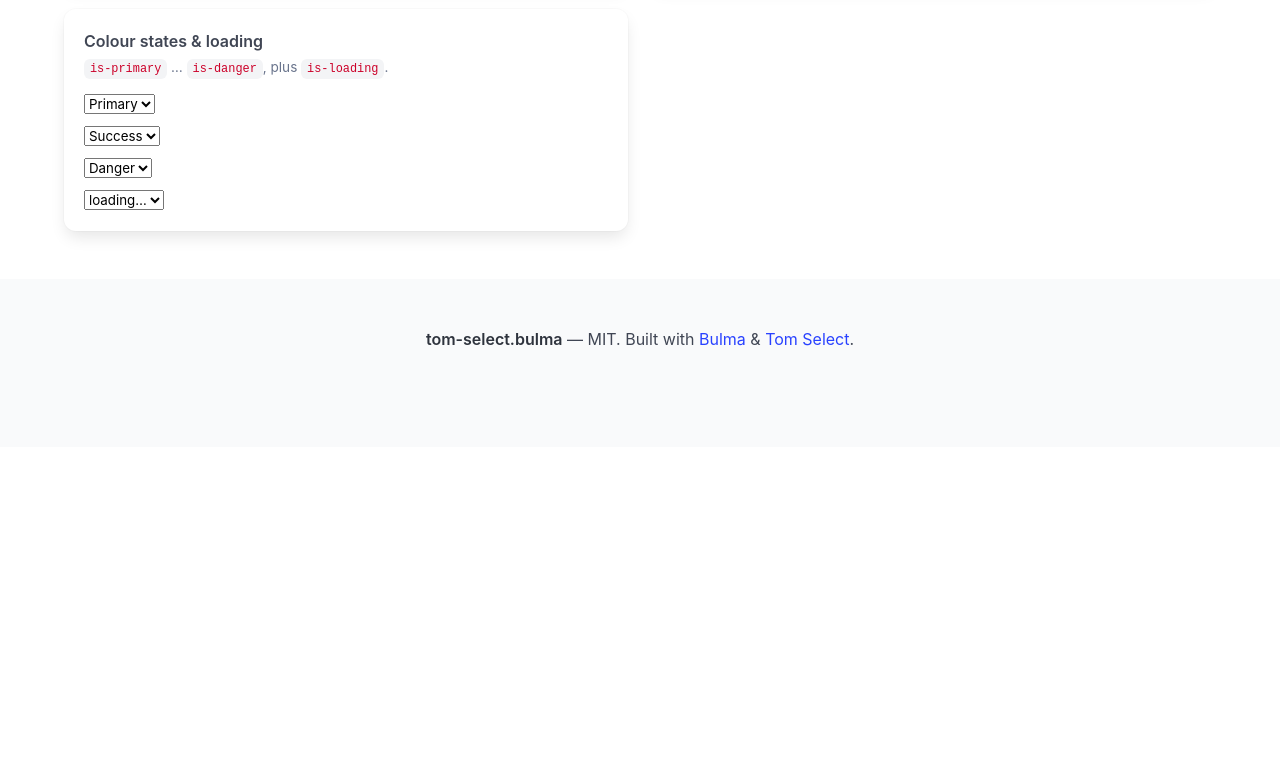
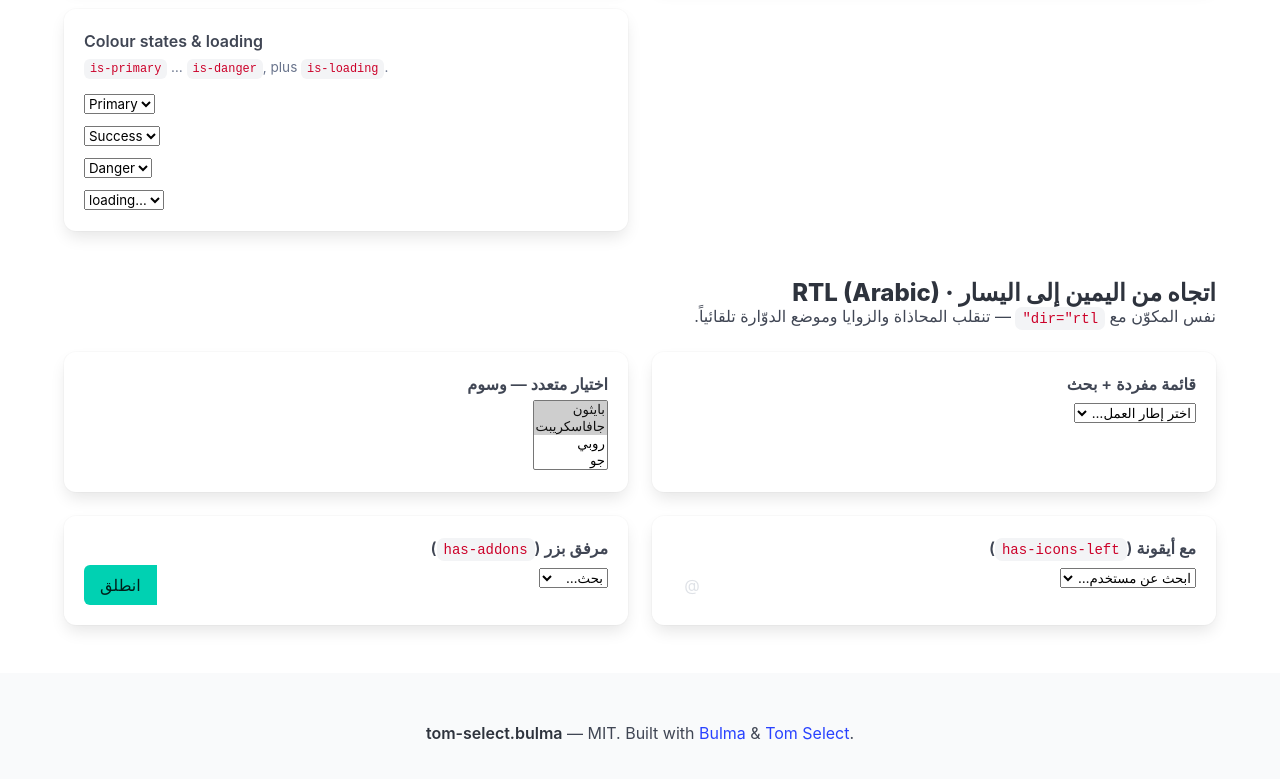
Before and after one commit to raydapay/tom-select-bulma, a website: page docs/index.html in a window 1280 px wide. Shown: the part 1163-1942 px from the top of the page. Before the commit the page ends 1610 px from the top, so only its background shows below. Drawn offline with nearby package versions, Linux system fonts and the light colour scheme; a script that the page names is missing.

Commit message:
feat: RTL support via logical properties; add Arabic demo + screenshots
- has-addons corner-squaring and the is-loading spinner used physical
  left/right; switch to logical properties (border-*-*-radius, inset-inline-end,
  margin/padding-inline-start) so they mirror correctly under dir=rtl.
  LTR output is unchanged.
- Add an RTL (Arabic) showcase section to the demo gallery.
- README: Right-to-left section with a light/dark RTL screenshot pair and a
  note that has-icons-left/right stay physical per Bulma convention.
- Refresh gallery screenshots (now include the RTL section).

```diff
--- a/docs/index.html
+++ b/docs/index.html
@@ -255,6 +255,69 @@
 			</div>
 		</section>
 
+		<!-- Right-to-left (Arabic) showcase -->
+		<section class="section pt-0" dir="rtl" lang="ar">
+			<div class="container">
+				<h2 class="title is-4" style="text-align: start">اتجاه من اليمين إلى اليسار · RTL (Arabic)</h2>
+				<p class="subtitle is-6" style="text-align: start">
+					نفس المكوّن مع <code>dir="rtl"</code> — تنقلب المحاذاة والزوايا وموضع الدوّارة تلقائياً.
+				</p>
+				<div class="columns is-multiline">
+					<div class="column is-half">
+						<div class="box">
+							<p class="demo-label">قائمة مفردة + بحث</p>
+							<select id="r-single" placeholder="اختر إطار العمل…" autocomplete="off">
+								<option value="">اختر إطار العمل…</option>
+								<option value="flask">فلاسك</option>
+								<option value="django">دجانغو</option>
+								<option value="fastapi">فاست‑API</option>
+								<option value="rails">ريلز</option>
+							</select>
+						</div>
+					</div>
+					<div class="column is-half">
+						<div class="box">
+							<p class="demo-label">اختيار متعدد — وسوم</p>
+							<select id="r-multi" multiple placeholder="أضف اللغات…" autocomplete="off">
+								<option value="py" selected>بايثون</option>
+								<option value="js" selected>جافاسكريبت</option>
+								<option value="rb">روبي</option>
+								<option value="go">جو</option>
+							</select>
+						</div>
+					</div>
+					<div class="column is-half">
+						<div class="box">
+							<p class="demo-label">مع أيقونة (<code>has-icons-left</code>)</p>
+							<div class="control has-icons-left">
+								<select id="r-icon" placeholder="ابحث عن مستخدم…" autocomplete="off">
+									<option value="">ابحث عن مستخدم…</option>
+									<option value="a">أحمد</option>
+									<option value="f">فاطمة</option>
+								</select>
+								<span class="icon is-left"><i style="font-style: normal">@</i></span>
+							</div>
+						</div>
+					</div>
+					<div class="column is-half">
+						<div class="box">
+							<p class="demo-label">مرفق بزر (<code>has-addons</code>)</p>
+							<div class="field has-addons">
+								<div class="control is-expanded">
+									<select id="r-addons" placeholder="بحث…" autocomplete="off">
+										<option value="">بحث…</option>
+										<option value="repo">مستودع</option>
+										<option value="user">مستخدم</option>
+									</select>
+								</div>
+								<div class="control"><button class="button is-primary">انطلق</button></div>
+							</div>
+						</div>
+					</div>
+				</div>
+			</div>
+		</section>
+
 		<footer class="footer">
 			<div class="content has-text-centered">
 				<p>
@@ -358,6 +421,13 @@
 			// Loading-state demo: toggle the Bulma .is-loading class on the wrapper.
 			const loadingTs = new TomSelect('#c4', {});
 			loadingTs.wrapper.classList.add('is-loading');
+
+			// RTL (Arabic) showcase — Tom Select reads the rtl direction off the
+			// element and adds its own .rtl class automatically.
+			new TomSelect('#r-single', {});
+			new TomSelect('#r-multi', { plugins: ['remove_button'] });
+			new TomSelect('#r-icon', {});
+			new TomSelect('#r-addons', {});
 		</script>
 	</body>
 </html>
--- a/src/tom-select.bulma.scss
+++ b/src/tom-select.bulma.scss
@@ -186,10 +186,11 @@ $ts-bulma-colors: primary, link, info, success, warning, danger;
 	color: var(--bulma-link-invert, #fff);
 }
 
-// remove_button plugin: the × inside a chip.
+// remove_button plugin: the × inside a chip. Logical props so it flips in RTL.
 .ts-wrapper .item .remove {
-	margin-left: 0.375em;
-	padding: 0 0 0 0.375em;
+	margin-inline-start: 0.375em;
+	padding: 0;
+	padding-inline-start: 0.375em;
 	border: none;
 	border-radius: 0;
 	color: inherit;
@@ -278,13 +279,14 @@ $ts-bulma-colors: primary, link, info, success, warning, danger;
 .field.has-addons .control:not(:first-child):not(:last-child) .ts-control {
 	border-radius: 0;
 }
+// Logical radii so the squared corners flip correctly under dir="rtl".
 .field.has-addons .control:first-child:not(:only-child) .ts-control {
-	border-top-right-radius: 0;
-	border-bottom-right-radius: 0;
+	border-start-end-radius: 0;
+	border-end-end-radius: 0;
 }
 .field.has-addons .control:last-child:not(:only-child) .ts-control {
-	border-top-left-radius: 0;
-	border-bottom-left-radius: 0;
+	border-start-start-radius: 0;
+	border-end-start-radius: 0;
 }
 // Let an .is-expanded control grow, and its wrapper fill it.
 .field.has-addons .control.is-expanded {
@@ -307,7 +309,7 @@ $ts-bulma-colors: primary, link, info, success, warning, danger;
 	content: '';
 	position: absolute;
 	top: calc(50% - 0.5em);
-	right: 0.75em;
+	inset-inline-end: 0.75em; // flips to the left under dir="rtl"
 	z-index: 2; // sit above the opaque .ts-control background
 	display: block;
 	height: 1em;
```
Also changed, not shown: README.md, dist/tom-select.bulma.css, dist/tom-select.bulma.min.css, docs/screenshot-dark.png, docs/screenshot-light.png, docs/screenshot-rtl-dark.png (added), docs/screenshot-rtl-light.png (added), docs/tom-select.bulma.css.
